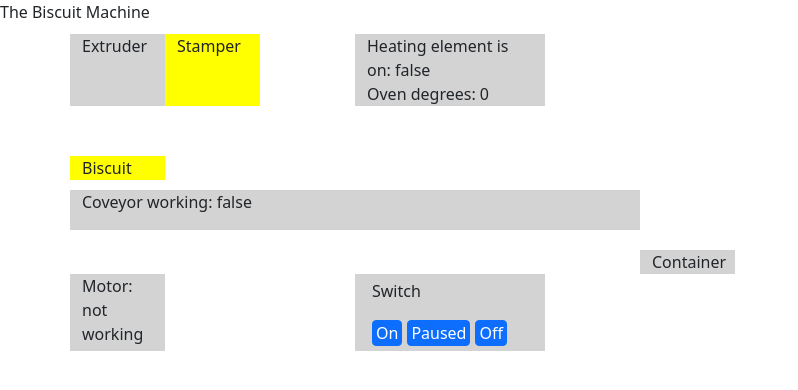
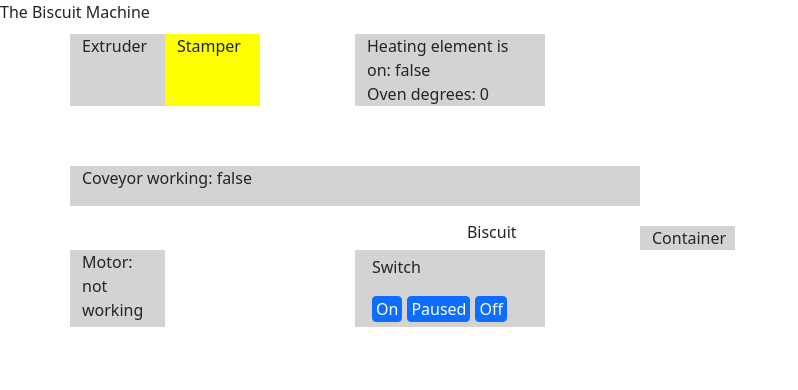
Before and after one commit to anisarambelieva/the-biscuit-machine, a React (Create React App) app: page / in a window 1280 px wide. Shown: the top 390 px of the page, without its empty margins (0-798 px from the left). Built offline with nearby package versions, Linux system fonts and the light colour scheme.

Commit message:
Add css to biscuit component

```diff
--- a/src/components/biscuit.js
+++ b/src/components/biscuit.js
@@ -1,3 +1,5 @@
-const Biscuit = () => <p style={{margin: 0}}>Biscuit</p>;
+import "./styles/biscuit.css"
+
+const Biscuit = () => <div className="biscuit" style={{margin: 0, position: 'absolute'}}>Biscuit</div>;
 
 export default Biscuit;
--- /dev/null
+++ b/src/components/styles/biscuit.css
@@ -0,0 +1,40 @@
+.biscuit {
+  animation-duration: 2s, 10s, 1s;
+  animation-delay: 0s, 2s, 12s;
+  animation-name: drop, conveyor, disappear;
+}
+
+@keyframes conveyor {
+  from {
+    margin-left: 0%;
+    margin-top: 5%;
+  }
+
+  to {
+    margin-left: 50%;
+    margin-top: 5%;
+  }
+}
+
+@keyframes drop {
+  from {
+    margin-top: 0%;
+  }
+
+  to {
+    margin-top: 5%;
+  }
+}
+
+@keyframes disappear {
+  from {
+    margin-left: 50%;
+    margin-top: 5%;
+  }
+
+  to {
+    margin-left: 50%;
+    margin-top: 10%;
+    /* opacity: 0; */
+  }
+}
```
